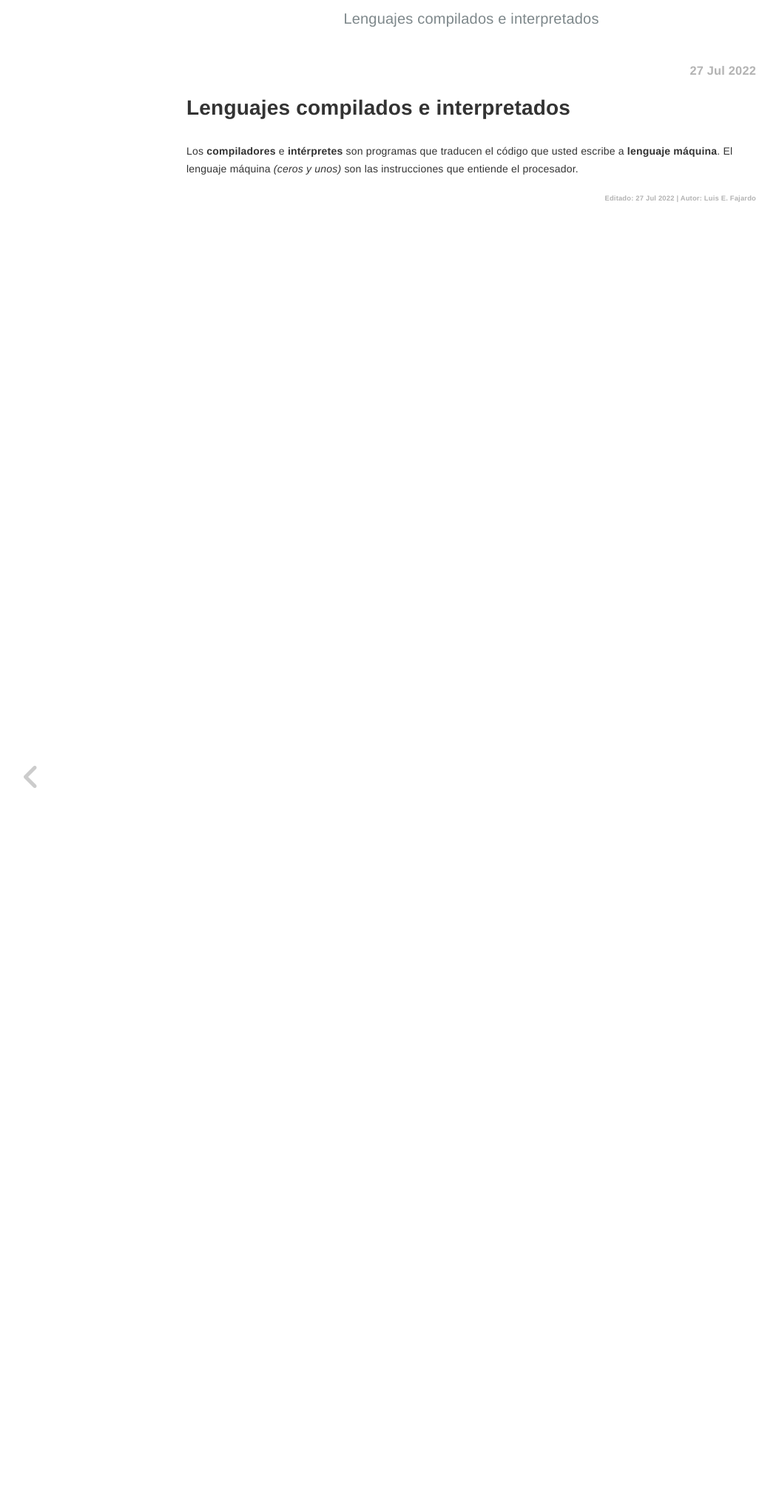
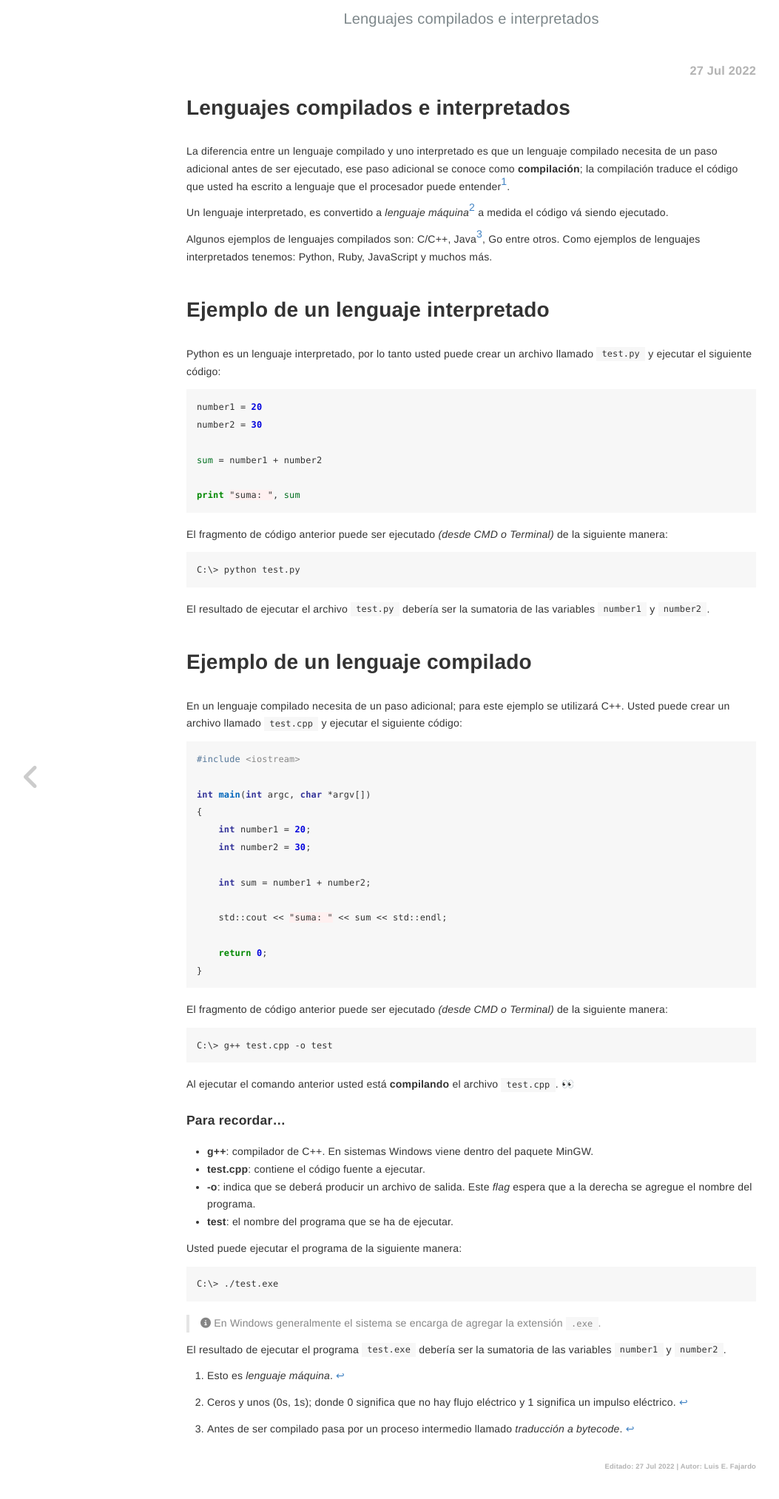
Before and after one commit to LuisFajardoF/blog, a Jekyll site: the page built from _posts/2022-07-27-compiled-vs-interpreted-languages.md, in a window 1280 px wide. Shown: the top 2026 px of the page at 74% size, without its empty margins (3-1056 px from the left). Built offline with Jekyll 4.4.1, drawn with Linux system fonts in a browser that asks for light colours; nearby versions of some CDN libraries; emoji names are drawn with the system emoji font.

Commit message:
compiled vs interpreted languajes

````diff
--- a/_posts/2022-07-27-compiled-vs-interpreted-languages.md
+++ b/_posts/2022-07-27-compiled-vs-interpreted-languages.md
@@ -7,4 +7,72 @@ category: env
 layout: post
 ---
 
-Los __compiladores__ e __intérpretes__ son programas que traducen el código que usted escribe a __lenguaje máquina__. El lenguaje máquina _(ceros y unos)_ son las instrucciones que entiende el procesador.
+La diferencia entre un lenguaje compilado y uno interpretado es que un lenguaje compilado necesita de un paso adicional antes de ser ejecutado, ese paso adicional se conoce como **compilación**; la compilación traduce el código que usted ha escrito a lenguaje que el procesador puede entender[^1].
+
+Un lenguaje interpretado, es convertido a _lenguaje máquina_[^2] a medida el código vá siendo ejecutado.
+
+Algunos ejemplos de lenguajes compilados son: C/C++, Java[^3], Go entre otros.
+Como ejemplos de lenguajes interpretados tenemos: Python, Ruby, JavaScript y muchos más.
+
+# Ejemplo de un lenguaje interpretado
+
+Python es un lenguaje interpretado, por lo tanto usted puede crear un archivo llamado `test.py` y ejecutar el siguiente código:
+
+```py
+number1 = 20
+number2 = 30
+
+sum = number1 + number2
+
+print "suma: ", sum
+```
+
+El fragmento de código anterior puede ser ejecutado _(desde CMD o Terminal)_ de la siguiente manera:
+```
+C:\> python test.py
+```
+El resultado de ejecutar el archivo `test.py` debería ser la sumatoria de las variables `number1` y `number2`.
+
+# Ejemplo de un lenguaje compilado
+
+En un lenguaje compilado necesita de un paso adicional; para este ejemplo se utilizará C++. Usted puede crear un archivo llamado `test.cpp` y ejecutar el siguiente código:
+
+```c++
+#include <iostream>
+
+int main(int argc, char *argv[])
+{
+    int number1 = 20;
+    int number2 = 30;
+
+    int sum = number1 + number2;
+
+    std::cout << "suma: " << sum << std::endl;
+
+    return 0;
+}
+```
+El fragmento de código anterior puede ser ejecutado _(desde CMD o Terminal)_ de la siguiente manera:
+
+```
+C:\> g++ test.cpp -o test
+```
+Al ejecutar el comando anterior usted está **compilando** el archivo `test.cpp`. :eyes:
+
+#### Para recordar...
+- **g++**: compilador de C++. En sistemas Windows viene dentro del paquete MinGW.
+- **test.cpp**: contiene el código fuente a ejecutar.
+- **-o**: indica que se deberá producir un archivo de salida. Este _flag_ espera que a la derecha se agregue el nombre del programa.
+- **test**: el nombre del programa que se ha de ejecutar.
+
+Usted puede ejecutar el programa de la siguiente manera:
+```
+C:\> ./test.exe
+```
+> <i class="fas fa-info-circle fa-1x"></i> En Windows generalmente el sistema se encarga de agregar la extensión `.exe`.
+
+El resultado de ejecutar el programa `test.exe` debería ser la sumatoria de las variables `number1` y `number2`.
+
+[^1]: Esto es _lenguaje máquina_.
+[^2]: Ceros y unos (0s, 1s); donde 0 significa que no hay flujo eléctrico y 1 significa un impulso eléctrico.
+[^3]: Antes de ser compilado pasa por un proceso intermedio llamado _traducción a bytecode_.
````
Also changed, not shown: 5 other files.
